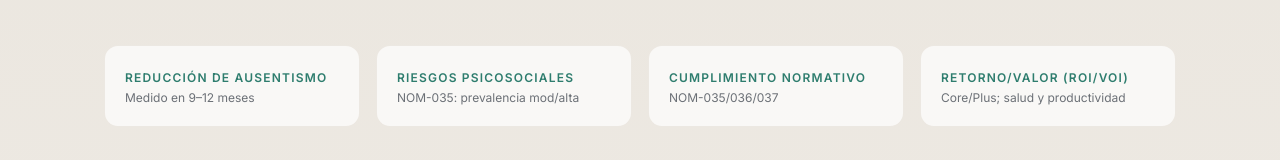
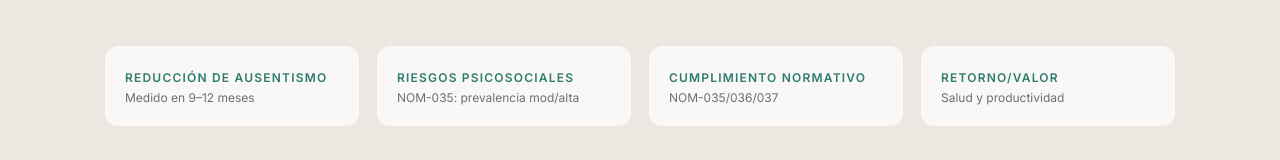
Before and after one commit to hugoarchundia/livwell, a Next.js app: page / in a window 1280 px wide. Shown: the part 506-666 px from the top of the page. Built offline with nearby package versions, Linux system fonts and the light colour scheme.

Commit message:
Update label and hint text in Home component for clarity and conciseness

```diff
--- a/app/page.tsx
+++ b/app/page.tsx
@@ -88,9 +88,9 @@ export default function Home() {
               hint='NOM-035/036/037'
             />
             <Stat
-              label='Retorno/Valor (ROI/VOI)'
+              label='Retorno/Valor'
               value=''
-              hint='Core/Plus; salud y productividad'
+              hint='Salud y productividad'
             />
           </div>
         </section>
```
